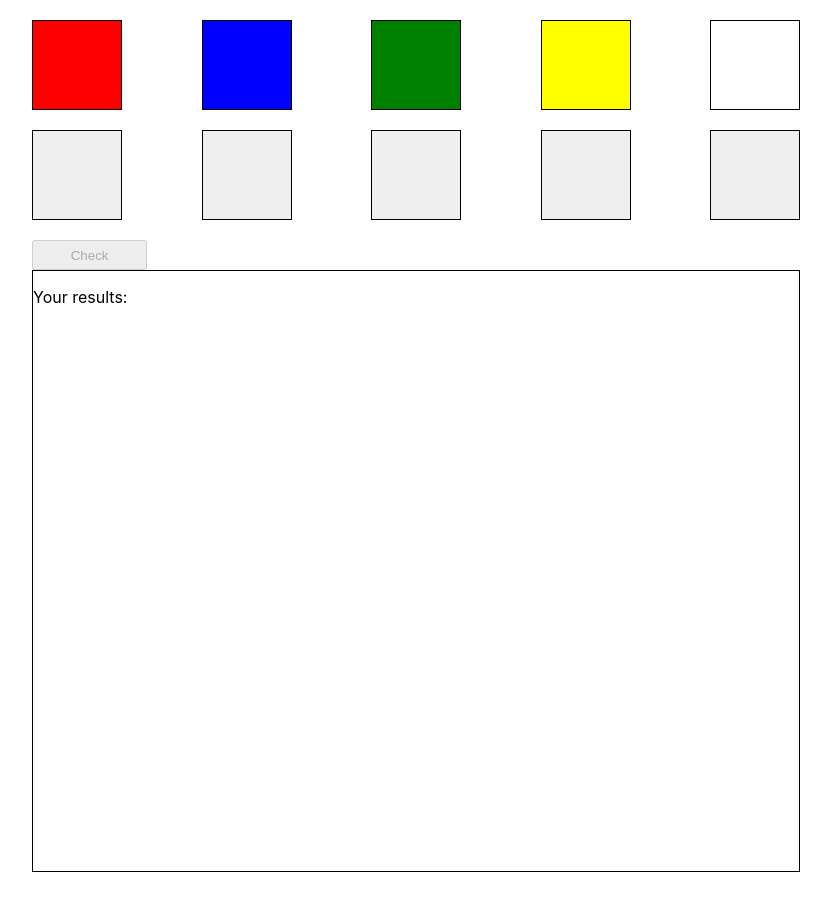
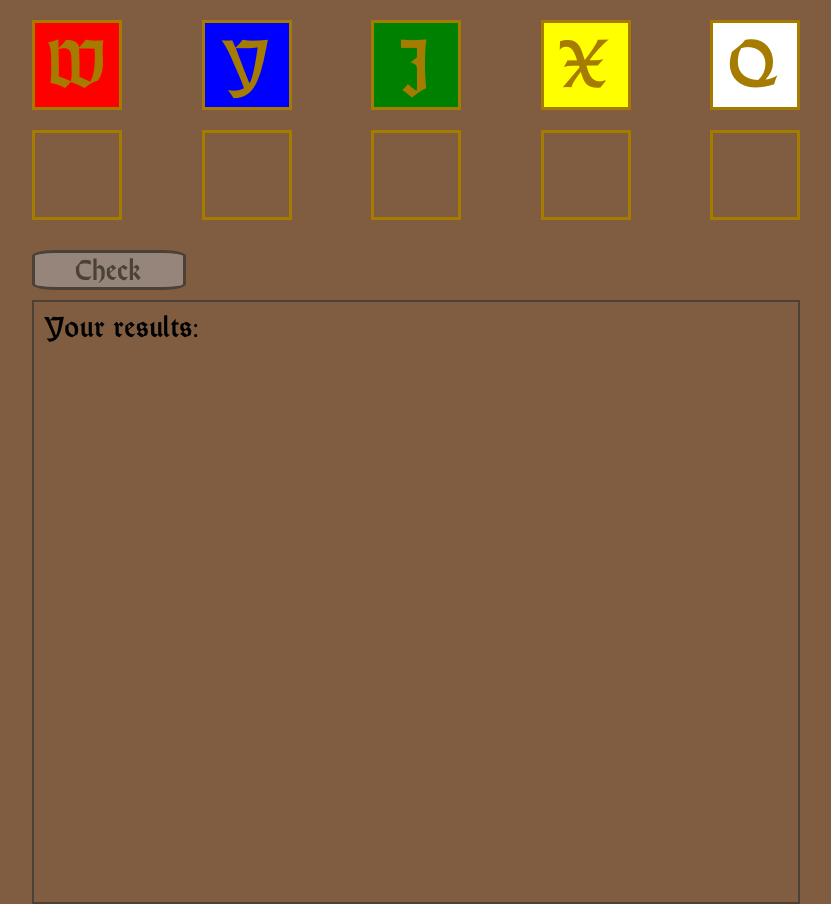
Before and after one commit to exxlain/mastermind, a React (Create React App) app: page /game-page in a window 1280 px wide. Shown: the whole page, without its empty margins (224-1055 px from the left). Before the commit the page ends 872 px from the top, so only its background shows below. Built offline with nearby package versions, Linux system fonts and the light colour scheme.

Commit message:
[redesign] colors, fonts

```diff
--- a/src/app/constants.ts
+++ b/src/app/constants.ts
@@ -3,3 +3,11 @@ export const puzzleItemsVariants = ['red', 'blue', 'green', 'yellow', 'white'];
 
 export const puzzleLength = 5;
 export const emptyElement = 'none';
+
+export const colorSymbolMap = {
+  red: 'W',
+  blue: 'Y',
+  green: 'J',
+  yellow: 'X',
+  white: 'Q',
+};
--- a/src/features/GamePage/GamePage.module.css
+++ b/src/features/GamePage/GamePage.module.css
@@ -3,10 +3,22 @@
   margin: 0 auto;
 }
 .button {
-  width: 15%;
-  height: 30px;
+  width: 20%;
+  height: 40px;
+  border-radius: 15%;
+  border: 3px solid #4B4137;
+  margin: 10px auto;
+  background-color: #96857B;
+  font-family: 'CastlemarRegular';
+  font-size: 30px;
+  color: #4B4137;
 }
 .results {
-  border: 1px solid black;
+  border: 2px solid #4B4137;
   min-height: 600px;
 }
+.resultsText {
+  font-size: 30px;
+  margin: 10px;
+  padding: 0;
+}
--- a/src/features/GamePage/GamePage.tsx
+++ b/src/features/GamePage/GamePage.tsx
@@ -42,7 +42,7 @@ export function GamePage() {
         Check
       </button>
       <section className={styles.results}>
-        <p>Your results:</p>
+        <p className={styles.resultsText}>Your results:</p>
         {currentSequences.map((sequence, index)=>(<ColorBoxesList colors={sequence} results={currentResults[index]} key={nanoid()}/>))}
     </section>
 </div>
--- a/src/features/StartPage/StartPage.module.css
+++ b/src/features/StartPage/StartPage.module.css
@@ -1,31 +1,6 @@
-.button {
-    appearance: none;
-    background: none;
-    font-size: 32px;
-    padding-left: 12px;
-    padding-right: 12px;
-    outline: none;
-    border: 2px solid transparent;
-    color: rgb(112, 76, 182);
-    padding-bottom: 4px;
-    cursor: pointer;
-    background-color: rgba(112, 76, 182, 0.1);
-    border-radius: 2px;
-    transition: all 0.15s;
-}
-
-
-.button:hover,
-.button:focus {
-    border: 2px solid rgba(112, 76, 182, 0.4);
-}
-
-.button:active {
-    background-color: rgba(112, 76, 182, 0.2);
-}
-
 .startPage {
     text-align: center;
+    font-style: normal;
 }
 
 .startPageLogo {
@@ -60,3 +35,30 @@
         transform: translateY(0px);
     }
 }
+
+.button {
+    font-family: CastlemarRegular, serif;
+    appearance: none;
+    background: none;
+    font-size: 132px;
+    padding-left: 12px;
+    padding-right: 12px;
+    outline: none;
+    border: 5px solid #4B4137;
+    border-radius: 50%;
+    color: #4B4137;
+    padding-bottom: 4px;
+    cursor: pointer;
+    background-color: #A67C00;
+    transition: all 0.15s;
+}
+
+
+.button:hover,
+.button:focus {
+    border: 2px solid #A67C00;
+}
+
+.button:active {
+    background-color: #A67C00;
+}
--- a/src/features/StartPage/StartPage.tsx
+++ b/src/features/StartPage/StartPage.tsx
@@ -27,7 +27,7 @@ export function StartPage() {
                 className={styles.button}
                 aria-label="Start game"
                 onClick={onStartButtonClick}
-            >START</button>
+            >start</button>
             </Link>
         </section>
       </div>
--- a/src/features/components/Boxes/ColorBox.module.css
+++ b/src/features/components/Boxes/ColorBox.module.css
@@ -1,5 +1,12 @@
 .box {
  width: 90px;
  height: 90px;
- border: 1px solid black;
+ border: 3px solid #A67C00;
+ font-size: 70px;
+ color: #A67C00;
+ font-family: 'CastlemarRegular';
 }
+.text {
+ text-align: center;
+ margin: 5%;
+}
--- a/src/features/components/Boxes/ColorBox.tsx
+++ b/src/features/components/Boxes/ColorBox.tsx
@@ -2,6 +2,7 @@ import React from 'react';
 import { nanoid } from 'nanoid';
 
 import styles from './ColorBox.module.css';
+import { colorSymbolMap } from '../../../app/constants';
 
 
 interface IColorBoxProps {
@@ -13,7 +14,9 @@ const ColorBox : React.FC<IColorBoxProps> = ({ color }) =>{
           className={styles.box}
           style={{ backgroundColor: `${color}` }}
           key={nanoid()}
-        />
+        >
+            <div className={styles.text}>{colorSymbolMap[color as keyof typeof colorSymbolMap]}</div>
+        </div>
   );
 };
 
--- a/src/features/components/Boxes/ColorBoxButton.tsx
+++ b/src/features/components/Boxes/ColorBoxButton.tsx
@@ -3,6 +3,7 @@ import { AnyAction } from '@reduxjs/toolkit';
 import styles from './ColorBox.module.css';
 import { nanoid } from 'nanoid';
 import { useAppDispatch } from '../../../app/hooks';
+import { colorSymbolMap } from '../../../app/constants';
 
 
 interface IColorBoxButtonProps {
@@ -18,7 +19,7 @@ const ColorBoxButton : React.FC<IColorBoxButtonProps> = ({ color, selectColor })
           onClick={() => (dispatch(selectColor(color)))}
           style={{ backgroundColor: `${color}` }}
           key={nanoid()}
-        />
+        >{colorSymbolMap[color as keyof typeof colorSymbolMap]}</button>
   );
 };
 
--- a/src/features/components/Boxes/ColorBoxSelected.tsx
+++ b/src/features/components/Boxes/ColorBoxSelected.tsx
@@ -3,6 +3,7 @@ import { AnyAction } from '@reduxjs/toolkit';
 import styles from './ColorBox.module.css';
 import { nanoid } from 'nanoid';
 import { useAppDispatch } from '../../../app/hooks';
+import { colorSymbolMap } from '../../../app/constants';
 
 
 interface IColorBoxSelectedProps {
@@ -17,9 +18,9 @@ const ColorBoxSelected : React.FC<IColorBoxSelectedProps> = ({ color, clearSelec
         <button
           className={styles.box}
           onClick={() => (dispatch(clearSelectedPlace(index)))}
-          style={{ backgroundColor: `${color}` }}
+          style={{ backgroundColor: `${color === 'none' ? 'transparent' : color}` }}
           key={nanoid()}
-        />
+        >{colorSymbolMap[color as keyof typeof colorSymbolMap]}</button>
   );
 };
 
--- a/src/features/components/ColorBoxesList.module.css
+++ b/src/features/components/ColorBoxesList.module.css
@@ -1,5 +1,5 @@
 .resultItem {
- border-bottom: 1px solid grey;
+ border-bottom: 1px solid #A67C00;
 }
 .colorsList {
  display: flex;
@@ -8,4 +8,5 @@
 }
 .resultsList {
  display: flex;
+ margin: 0 0 10px 0;
 }
--- a/src/index.css
+++ b/src/index.css
@@ -1,13 +1,19 @@
 body {
   margin: 0;
-  font-family: -apple-system, BlinkMacSystemFont, 'Segoe UI', 'Roboto', 'Oxygen',
-    'Ubuntu', 'Cantarell', 'Fira Sans', 'Droid Sans', 'Helvetica Neue',
-    sans-serif;
+  font-family: 'CastlemarRegular', serif;
   -webkit-font-smoothing: antialiased;
   -moz-osx-font-smoothing: grayscale;
+  background-color: #805D41;
 }
 
 code {
   font-family: source-code-pro, Menlo, Monaco, Consolas, 'Courier New',
     monospace;
 }
+
+@font-face {
+  font-family: 'CastlemarRegular';
+  src: local('CastlemarRegular'), url(./fonts/CastlemarRegular/CastlemarRegular.otf) format('opentype');
+  /* other formats include: 'woff2', 'truetype, 'opentype',
+                            'embedded-opentype', and 'svg' */
+}
```
Also changed, not shown: src/fonts/CastlemarRegular/CastlemarRegular.otf (added), src/logo.svg.
